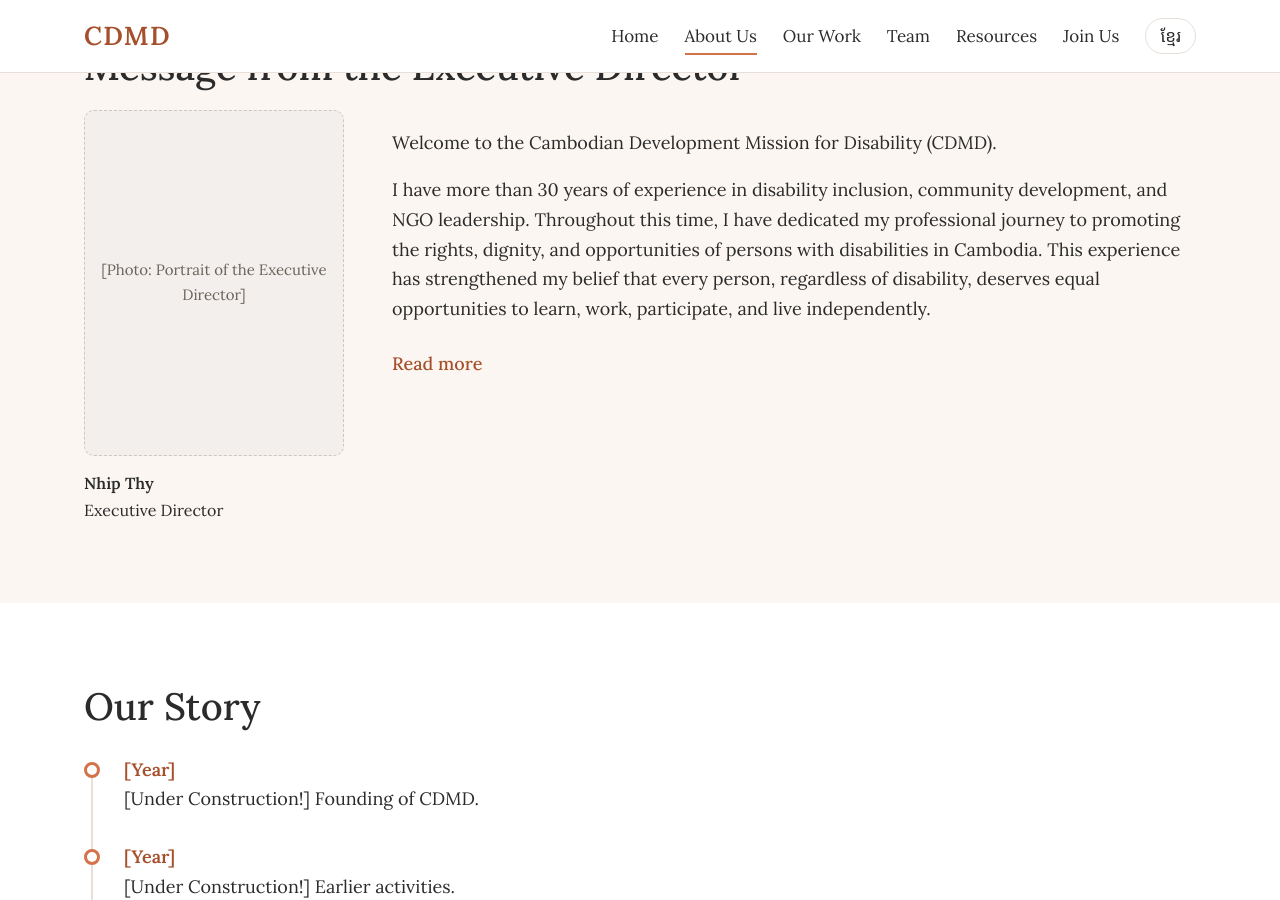
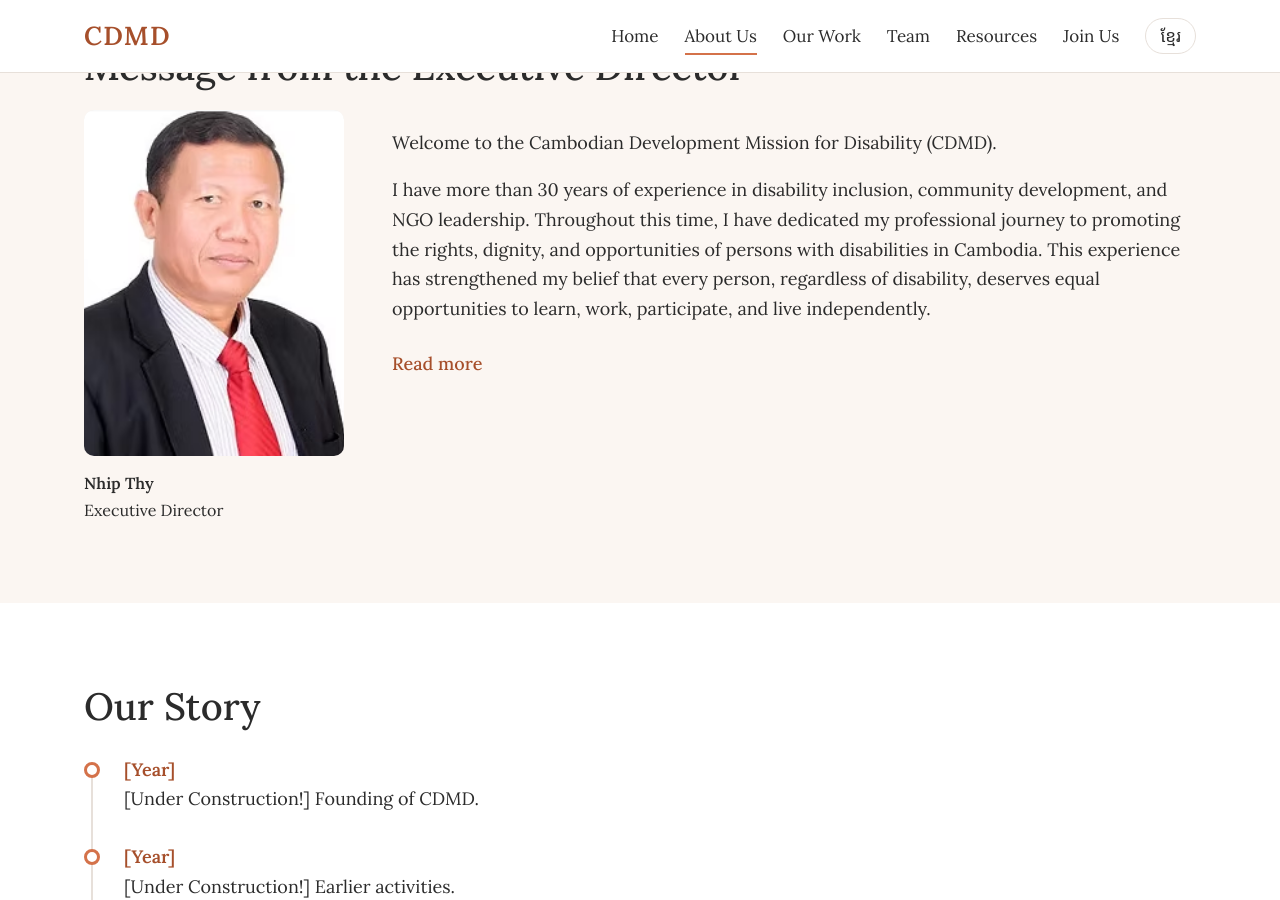
Before and after one commit to cdmd-cambodia/cdmd-cambodia.github.io, a Jekyll site: the page built from en/about.html, in a window 1280 px wide and 900 px high, scrolled down 644 px. Built offline with Jekyll 4.4.1, drawn with Linux system fonts in a browser that asks for light colours.

Commit message:
Update en.yml

```diff
--- a/_data/en.yml
+++ b/_data/en.yml
@@ -116,7 +116,7 @@ about:
   message_title: "Message from the Executive Director"
   director_name: Nhip Thy
   director_title: "Executive Director"
-  director_photo: ""        # e.g. /assets/images/director.jpg
+  director_photo: "/assets/images/director.png"
   director_photo_alt: "Portrait of the Executive Director"
   message_intro: |
     Welcome to the Cambodian Development Mission for Disability (CDMD).
```
